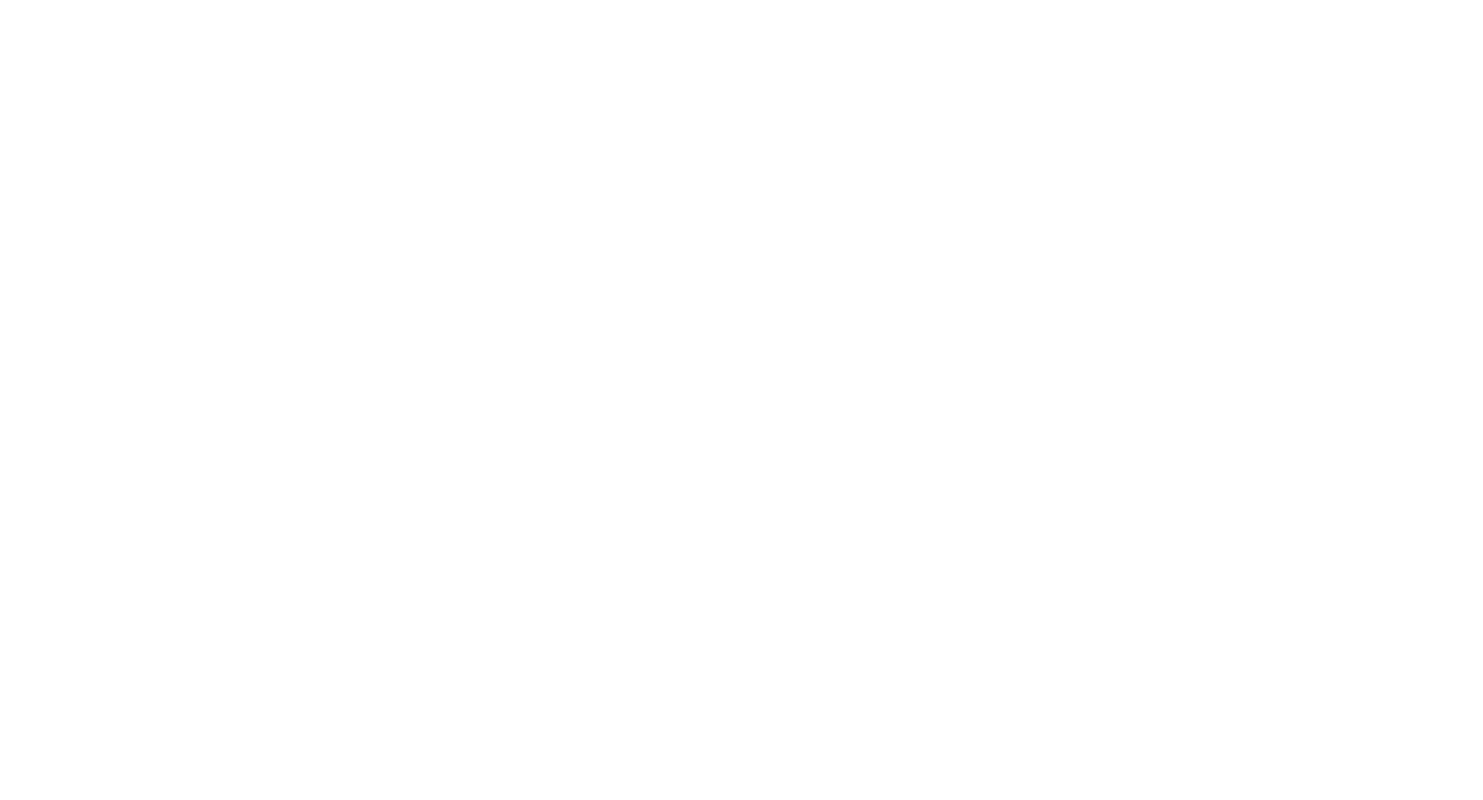
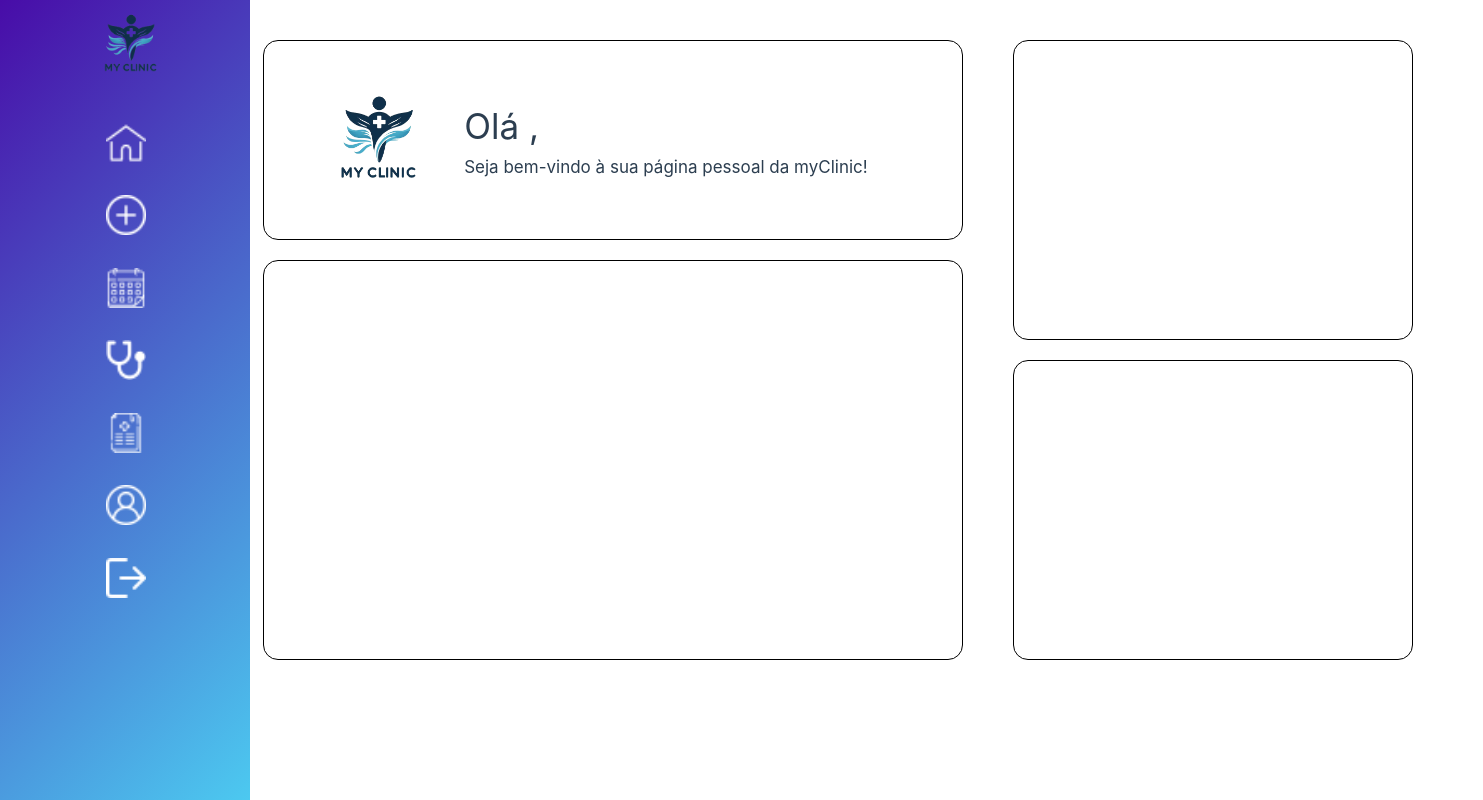
Before and after one commit to ruiiramos/myClinic-FrontEnd, a Vue app: page /homeadmin in a window 1280 px wide. Before the commit this address had no page. Shown: the whole page, 1483 px wide, since content can reach past the window. Built offline with nearby package versions, Linux system fonts and the light colour scheme; no server answers; sample sign-in values are in the browser's storage.

Commit message:
criar homepage admin

```diff
--- a/src/router/index.js
+++ b/src/router/index.js
@@ -11,6 +11,7 @@ import AgendaView from '../views/AgendaView.vue'
 import ConfirmarEmailView from '../views/ConfirmarEmailView.vue'
 import ForgotPasswordView from '../views/ForgotPasswordView.vue'
 import ResetPasswordView from '../views/ResetPasswordView.vue'
+import HomePageAdminView from '../views/HomePageAdminView.vue'
 
 const router = createRouter({
   history: createWebHistory(import.meta.env.BASE_URL),
@@ -93,6 +94,14 @@ const router = createRouter({
       name: 'resetpassword',
       component: ResetPasswordView
     },
+    {
+      path: '/homeadmin',
+      name: 'homeadmin',
+      component: HomePageAdminView,
+      meta:{
+        requiresAuth: true
+      }
+    },
 
   ]
 })
--- /dev/null
+++ b/src/views/HomePageAdminView.vue
@@ -0,0 +1,148 @@
+<template>
+    <div class="container">
+        <!-- Barra lateral -->
+        <Sidebar/>
+
+        <div class="content">
+            <div class="column">
+                <div class="retangulo-bem-vindo">
+                    <img src="../img/myclinic.webp" alt="logo">
+                    <div class="text-container">
+                        <h2>Olá {{ userName }},</h2>
+                        <p>Seja bem-vindo à sua página pessoal da myClinic!</p>
+                    </div>
+                </div>
+                <div class="retangulo-2">
+                    <div class="text-container">
+
+                    </div>
+                </div>
+            </div>
+            <div class="column">
+                <div class="retangulo-calendario">
+
+                </div>
+                <div class="retangulo-novo">
+
+                </div>
+            </div>
+        </div>
+
+    </div>
+</template>
+
+<script>
+   import Sidebar from "../components/sidebar.vue";
+   import { useUserStore } from '@/stores/user';
+
+    export default {
+        components: {
+            Sidebar,
+        },
+        data() {
+            return {
+                userStore: useUserStore(),
+                userName: ''
+            }
+        },
+        async created() {
+            try {
+                const loggedUser = await this.userStore.fetchLoggedUser();
+
+                this.userName = loggedUser ? loggedUser.nome : 'Paciente';
+            } catch (error) {
+                console.error('Error fetching logged-in user:', error);
+            }
+        }
+    }
+</script>
+
+<style scoped>
+.container {
+    display: flex;
+    height: 100vh;
+    overflow: hidden;
+}
+
+.content {
+    display: flex;
+    flex-direction: row;
+    align-items: flex-start;
+    padding: 20px;
+    position: absolute;
+    left: 19%;
+}
+
+.column {
+    display: flex;
+    flex-direction: column;
+    margin-right: 50px;
+}
+
+.retangulo-bem-vindo {
+    width: 700px;
+    height: 200px;
+    padding: 50px;
+    background-color: white;
+    margin-top: 20px;
+    border-radius: 15px;
+    display: flex;
+    align-items: center;
+    border: 1px solid black;
+}
+
+.retangulo-bem-vindo img {
+    width: 130px;
+    height: 130px;
+    margin-right: 20px;
+}
+
+.text-container {
+    display: flex;
+    flex-direction: column;
+}
+
+.text-container h2 {
+    font-size: 35px;
+}
+
+.text-container p {
+    font-size: 17px;
+}
+
+.retangulo-2 {
+    width: 700px;
+    height: 400px;
+    padding: 50px;
+    background-color: white;
+    margin-top: 20px;
+    border-radius: 15px;
+    display: flex;
+    align-items: center;
+    border: 1px solid black;
+}
+
+.retangulo-calendario {
+    width: 400px;
+    height: 300px;
+    padding: 50px;
+    background-color: white;
+    margin-top: 20px;
+    border-radius: 15px;
+    display: flex;
+    align-items: center;
+    border: 1px solid black;
+}
+
+.retangulo-novo {
+    width: 400px;
+    height: 300px;
+    padding: 50px;
+    background-color: white;
+    margin-top: 20px;
+    border-radius: 15px;
+    display: flex;
+    align-items: center;
+    border: 1px solid black;
+}
+</style>
```
